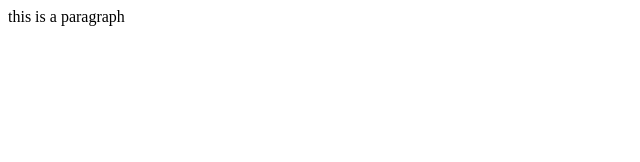
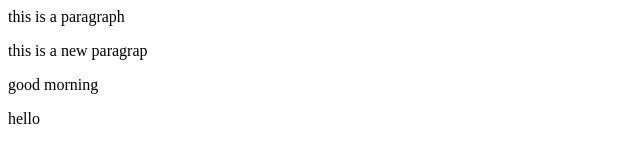
Before and after one commit to Pavankumar1911/localrepo, a plain HTML site: page index.html in a window 1280 px wide. Shown: the whole page, without its empty margins (0-640 px from the left). Drawn offline with Linux system fonts and the light colour scheme.

Commit message:
add new feature

```diff
--- a/index.html
+++ b/index.html
@@ -1 +1,4 @@
 <p> this is a paragraph</p>
+<p>this is a new paragrap</p>
+<p>good morning</p>
+<p>hello</p>
```
